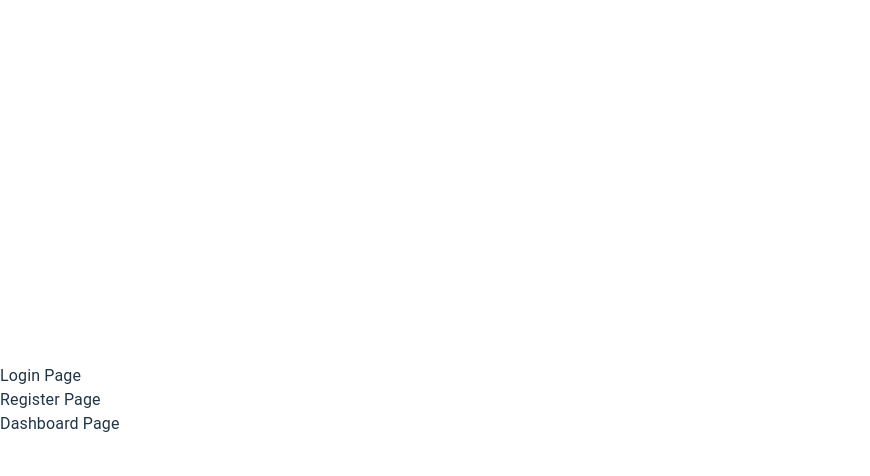
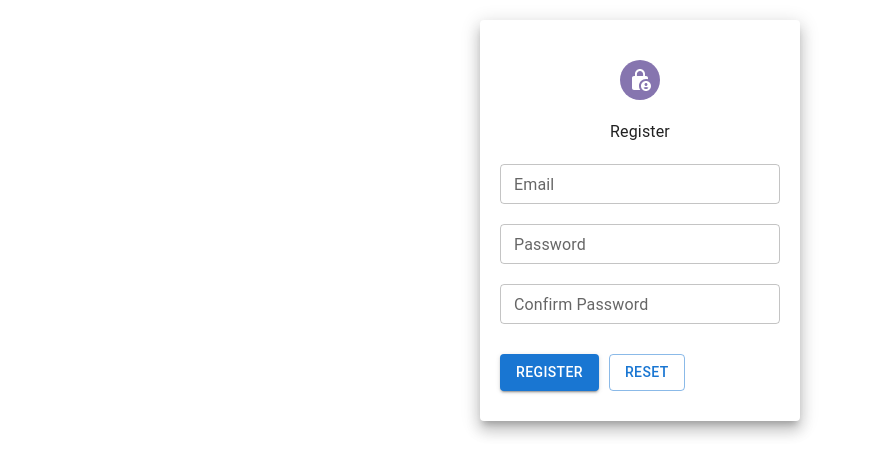
Before and after one commit to wintun-devop/react-quart-aws-integration, a React (Vite) app in the folder react-front/: page / in a window 1280 px wide. Shown: the top 476 px of the page, without its empty margins (0-870 px from the left). Built offline with nearby package versions, Linux system fonts and the light colour scheme.

Commit message:
login and register page

```diff
--- a/react-front/src/App.tsx
+++ b/react-front/src/App.tsx
@@ -1,6 +1,6 @@
-import Login from "./screens/auth/login/login"
+// import Login from "./screens/auth/login/login"
 import Register from "./screens/auth/register/register"
-import Dashboard from "./screens/dashboard/dashboard"
+// import Dashboard from "./screens/dashboard/dashboard"
 
 
 
@@ -10,9 +10,9 @@ import Dashboard from "./screens/dashboard/dashboard"
 const  App = () => {
   return (
     <>
-      <Login />
+      {/* <Login /> */}
       <Register />
-      <Dashboard />
+      {/* <Dashboard /> */}
     </>
   )
 
--- /dev/null
+++ b/react-front/src/components/custom-hook-form-components/form-input-props.ts
@@ -0,0 +1,7 @@
+export interface FormInputProps {
+    name: string;
+    control: any;
+    label: string;
+    setValue?: any;
+    type:string;
+}
--- /dev/null
+++ b/react-front/src/components/custom-hook-form-components/form-input-text-filed.tsx
@@ -0,0 +1,32 @@
+import { Controller } from "react-hook-form";
+import { FormInputProps } from "./form-input-props";
+import { TextField } from "@mui/material";
+
+
+export const FormInputTextField = ({ name, control, label,type }: FormInputProps) => {
+  return (
+    <Controller
+      rules={{
+        required: "This Field is required!"
+      }}
+      name={name}
+      control={control}
+      render={({
+        field: { onChange, value },
+        fieldState: { error },
+      }) => (
+        <TextField
+          helperText={error ? error.message : null}
+          size="small"
+          type={type}
+          error={!!error}
+          onChange={onChange}
+          value={value}
+          fullWidth
+          label={label}
+          variant="outlined"
+        />
+      )}
+    />
+  );
+};
--- a/react-front/src/main.tsx
+++ b/react-front/src/main.tsx
@@ -1,7 +1,7 @@
 import React from 'react'
 import ReactDOM from 'react-dom/client'
 import App from './App.tsx'
-import './index.css'
+
 
 ReactDOM.createRoot(document.getElementById('root')!).render(
   <React.StrictMode>
--- a/react-front/src/screens/auth/login/login.tsx
+++ b/react-front/src/screens/auth/login/login.tsx
@@ -1,12 +1,97 @@
-import { Typography } from "@mui/material";
+import React from 'react';
+import {
+    // FormProvider,
+    useForm
+}
+from "react-hook-form";
+import {
+    Avatar,
+     Grid,
+     Paper,
+     Box,
+     Typography,
+     Button
+} from '@mui/material';
+import { FormInputTextField } from '../../../components/custom-hook-form-components/form-input-text-filed';
+import LockPersonIcon from '@mui/icons-material/LockPerson';
+
+
+    interface IFormInput {
+        emailValue: string;
+        passwordValue:string;
+        // radioValue: string;
+        // checkboxValue: string[];
+        // dateValue: Date;
+        // dropdownValue: string;
+        // sliderValue: number;
+    }
+
+
+    const defaultValues = {
+        emailValue: "",
+        passwordValue:"",
+        // radioValue: "",
+        // checkboxValue: [],
+        // dateValue: new Date(),
+        // dropdownValue: "",
+        // sliderValue: 0,
+    };
 
 
 
-const Login = () =>{
+const Login:React.FC = () =>{
+    const methods = useForm<IFormInput>({ defaultValues: defaultValues });
+    const {
+        handleSubmit,
+        reset,
+        control,
+        // setValue,
+        // watch
+    } = methods;
+
+    const loginSubmit = (data: IFormInput) => {
+        console.log(data)
+    }
+
     return(
-        <>
-            <Typography>Login Page</Typography>
-        </>
+    <Box
+    sx={{
+        justifyContent: 'center',
+        alignItems: 'center',
+        margin: '0 auto',
+    }}
+    >
+        <Paper elevation={10}
+        style={{padding:20,height:'auto',width:280,margin:"20px auto",alignItems: 'center' }}
+        >
+            {/* Avatar icon */}
+            <Grid item xs={12} style={{ justifyContent: "center", display: "flex",margin: "20px auto"}} >
+                <Avatar style={{backgroundColor:'#8675af'}} ><LockPersonIcon /></Avatar>
+            </Grid>
+            {/* Sing in text */}
+            <Grid item xs={12} style={{ justifyContent: "center", display: "flex" ,margin: "20px auto"}} >
+                <Typography>Sign in</Typography>
+            </Grid>
+            {/* form and labels */}
+            <Grid item xs={12} style={{ justifyContent: "center", display: "flex" ,margin: "40px auto"}} >
+            <FormInputTextField  name="emailValue" control={control} label="Email" type="text" />
+            </Grid>
+            <Grid item xs={12} style={{ justifyContent: "center", display: "flex" ,margin: "40px auto"}} >
+            <FormInputTextField  name="passwordValue" control={control} label="Password" type="password" />
+            </Grid>
+            <Button onClick={handleSubmit(loginSubmit)} variant={"contained"}>
+            {" "}
+            Login
+            {" "}
+            </Button>
+            <Button onClick={() => reset()} variant={"outlined"} style={{margin:10}}>
+            {" "}
+            Reset
+            {" "}
+            </Button>
+        </Paper>
+    </Box>
+
     )
 
 }
--- a/react-front/src/screens/auth/register/register.tsx
+++ b/react-front/src/screens/auth/register/register.tsx
@@ -1,12 +1,97 @@
-import { Typography } from "@mui/material";
+import React from 'react';
+import {
+    // FormProvider,
+    useForm
+}
+from "react-hook-form";
+import {
+    Avatar,
+     Grid,
+     Paper,
+     Box,
+     Typography,
+     Button
+} from '@mui/material';
+import { FormInputTextField } from '../../../components/custom-hook-form-components/form-input-text-filed';
+import LockPersonIcon from '@mui/icons-material/LockPerson';
+
+interface IFormInput {
+    emailValue: string;
+    passwordValue:string;
+    confirmPasswordValue:string;
+    // radioValue: string;
+    // checkboxValue: string[];
+    // dateValue: Date;
+    // dropdownValue: string;
+    // sliderValue: number;
+}
 
 
+const defaultValues = {
+    emailValue: "",
+    passwordValue:"",
+    confirmPasswordValue:"",
+    // radioValue: "",
+    // checkboxValue: [],
+    // dateValue: new Date(),
+    // dropdownValue: "",
+    // sliderValue: 0,
+};
 
-const Register = () =>{
+const Register:React.FC = () =>{
+    const methods = useForm<IFormInput>({ defaultValues: defaultValues });
+    const {
+        handleSubmit,
+        reset,
+        control,
+        // setValue,
+        // watch
+    } = methods;
+
+    const registerSubmit = (data: IFormInput) => {
+        console.log(data)
+    }
     return(
-        <>
-            <Typography>Register Page</Typography>
-        </>
+    <Box
+    sx={{
+        justifyContent: 'center',
+        alignItems: 'center',
+        margin: '0 auto',
+    }}
+    >
+        <Paper elevation={10}
+        style={{padding:20,height:'auto',width:280,margin:"20px auto",alignItems: 'center' }}
+        >
+            {/* Avatar icon */}
+            <Grid item xs={12} style={{ justifyContent: "center", display: "flex",margin: "20px auto"}} >
+                <Avatar style={{backgroundColor:'#8675af'}} ><LockPersonIcon /></Avatar>
+            </Grid>
+            {/* Sing in text */}
+            <Grid item xs={12} style={{ justifyContent: "center", display: "flex" ,margin: "20px auto"}} >
+                <Typography>Register</Typography>
+            </Grid>
+            {/* form and labels */}
+            <Grid item xs={12} style={{ justifyContent: "center", display: "flex" ,margin: "20px auto"}} >
+            <FormInputTextField  name="emailValue" control={control} label="Email" type="text" />
+            </Grid>
+            <Grid item xs={12} style={{ justifyContent: "center", display: "flex" ,margin: "20px auto"}} >
+            <FormInputTextField  name="passwordValue" control={control} label="Password" type="password" />
+            </Grid>
+            <Grid item xs={12} style={{ justifyContent: "center", display: "flex" ,margin: "20px auto"}} >
+            <FormInputTextField  name="confirmPasswordValue" control={control} label="Confirm Password" type="password" />
+            </Grid>
+            <Button onClick={handleSubmit(registerSubmit)} variant={"contained"}>
+            {" "}
+            Register
+            {" "}
+            </Button>
+            <Button onClick={() => reset()} variant={"outlined"} style={{margin:10}}>
+            {" "}
+            Reset
+            {" "}
+            </Button>
+        </Paper>
+    </Box>
     )
 
 }
--- a/react-front/src/screens/dashboard/dashboard.tsx
+++ b/react-front/src/screens/dashboard/dashboard.tsx
@@ -1,11 +1,12 @@
+import React from 'react';
 import { Typography } from "@mui/material";
 
 
 
-const Dashboard = () =>{
+const Dashboard:React.FC = () =>{
     return(
         <>
-            <Typography>Dashboard Page</Typography>
+            <Typography>Dashboard Page 123</Typography>
         </>
     )
 
```
Also changed, not shown: react-front/src/components/header.tsx (added, +17 -0 lines).
